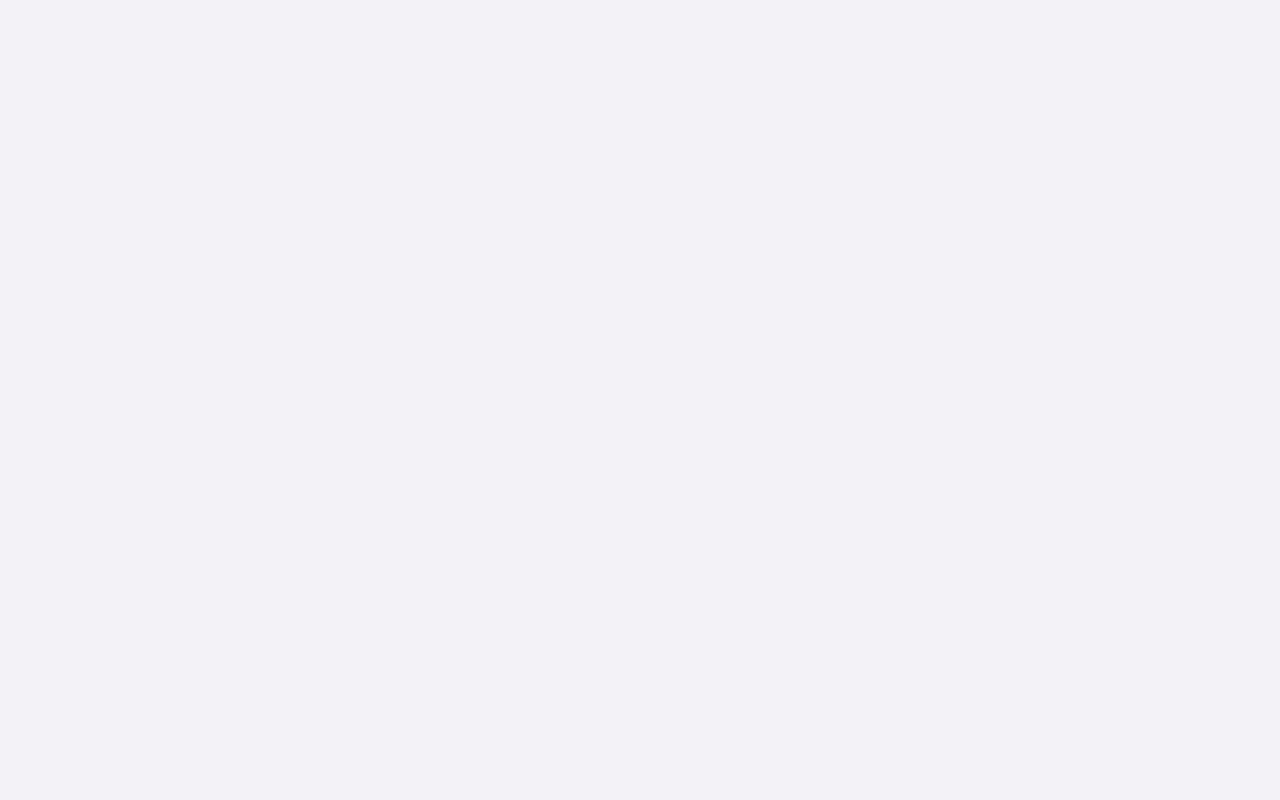
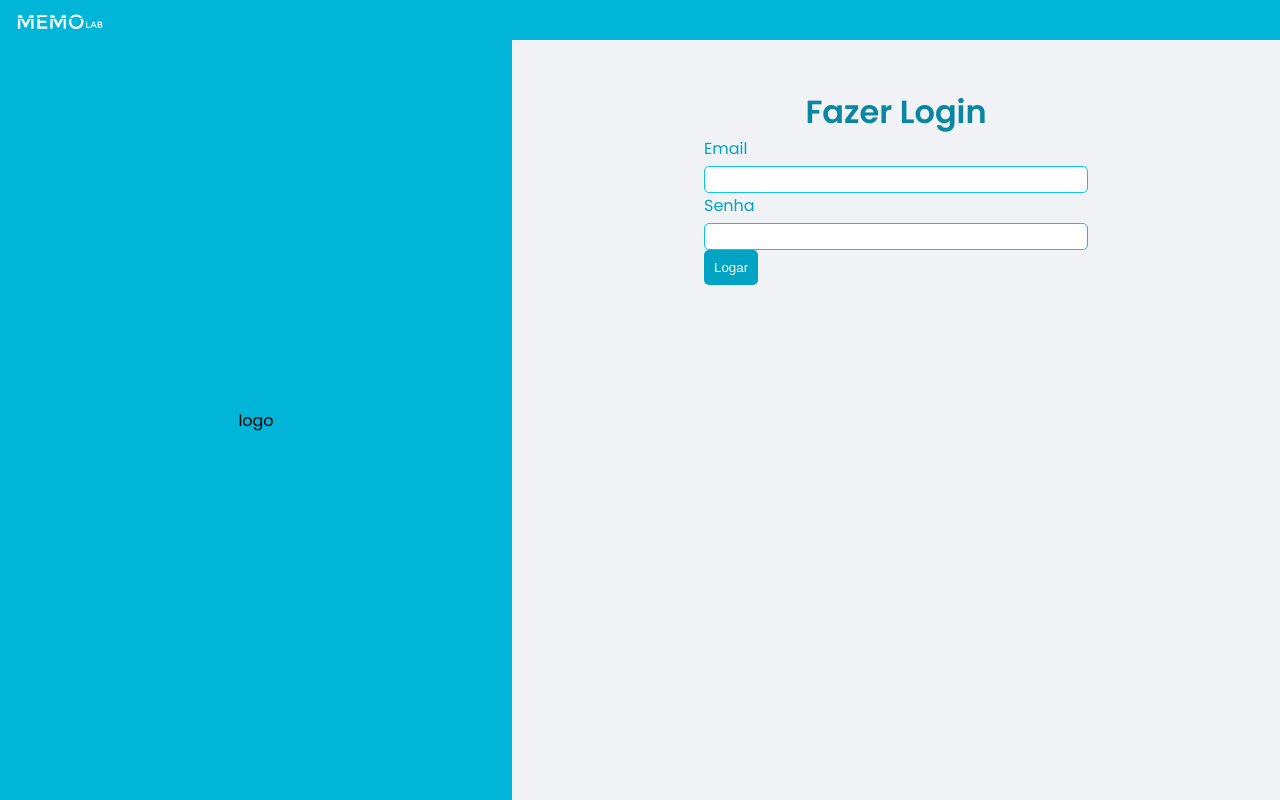
Before and after one commit to devMatheus-Cunha/memo-group, a React (Create React App) app: page / in a window 1280 px wide. Built offline with nearby package versions, Linux system fonts and the light colour scheme.

Commit message:
feat: structure base to login

```diff
--- a/src/containers/memoLab/auth/index.tsx
+++ b/src/containers/memoLab/auth/index.tsx
@@ -1,18 +1,62 @@
-import React from "react"
+import React from "react";
+
+// formiks
+import { Form, Formik } from "formik";
 
 // components
-import { HeaderComponent } from "../../../components/HeaderComponent"
+import { HeaderComponent } from "../../../components/HeaderComponent";
+import { InputComponent } from "../../../components/InputComponent";
+import { ButtonComponent } from "../../../components/ButtonComponent";
 
 // images
-import logoImg from "../../../assets/img/logo/logo-memo-lab.svg"
+import logoImg from "../../../assets/img/logo/logo-memo-lab.svg";
 
 // styles
-import { Container } from "./styles"
+import {
+	Container,
+	Content,
+	ContentPrimary,
+	ContentSecundary,
+	Title,
+	ContentForm,
+} from "./styles";
 
 export default function AuthContainer() {
 	return (
 		<Container>
-			<HeaderComponent logo={logoImg} />
+			<HeaderComponent logo={logoImg} home />
+			<Content>
+				<ContentPrimary>logo</ContentPrimary>
+				<ContentSecundary>
+					<Title>Fazer Login</Title>
+					<ContentForm>
+						<Formik
+							onSubmit={(values) => console.log(values)}
+							initialValues={{
+								email: "",
+								password: "",
+							}}
+						>
+							<Form>
+								<InputComponent
+									id="email"
+									name="email"
+									type="text"
+									label="Email"
+								/>
+
+								<InputComponent
+									id="password"
+									name="password"
+									type="password"
+									label="Senha"
+								/>
+								<ButtonComponent text="Logar" type="submit" size="10px" />
+							</Form>
+						</Formik>
+					</ContentForm>
+				</ContentSecundary>
+			</Content>
 		</Container>
-	)
+	);
 }
--- a/src/containers/memoLab/auth/styles.ts
+++ b/src/containers/memoLab/auth/styles.ts
@@ -1,5 +1,36 @@
 import styled from "styled-components";
 
-export const Container = styled.div`
+export const Container = styled.div``;
 
+export const Content = styled.div`
+  display: flex;
+  height: calc(100vh - 40px);
 `;
+
+export const ContentPrimary = styled.div`
+  width: 40%;
+  background-color: ${({ theme }) => theme.colors.cyan500};
+
+  display: flex;
+  justify-content: center;
+  align-items: center;
+`;
+
+export const ContentSecundary = styled.div`
+  width: 60%;
+
+  display: flex;
+  flex-direction: column;
+  align-items: center;
+`;
+
+export const ContentForm = styled.div`
+  width: 50%;
+`;
+
+export const Title = styled.h1`
+  color: ${({ theme }) => theme.colors.cyan700};
+  margin-top: 3rem;
+
+  align-self: center;
+`;
--- a/src/view/memoLab/auth/index.tsx
+++ b/src/view/memoLab/auth/index.tsx
@@ -1,9 +1,10 @@
 import React from "react";
 
-// import { Container } from './styles';
+// container
+import AuthContainer from "../../../containers/memoLab/auth";
 
 const Auth: React.FC = () => {
-	return <div />;
+	return <AuthContainer />
 }
 
 export default Auth;
```
